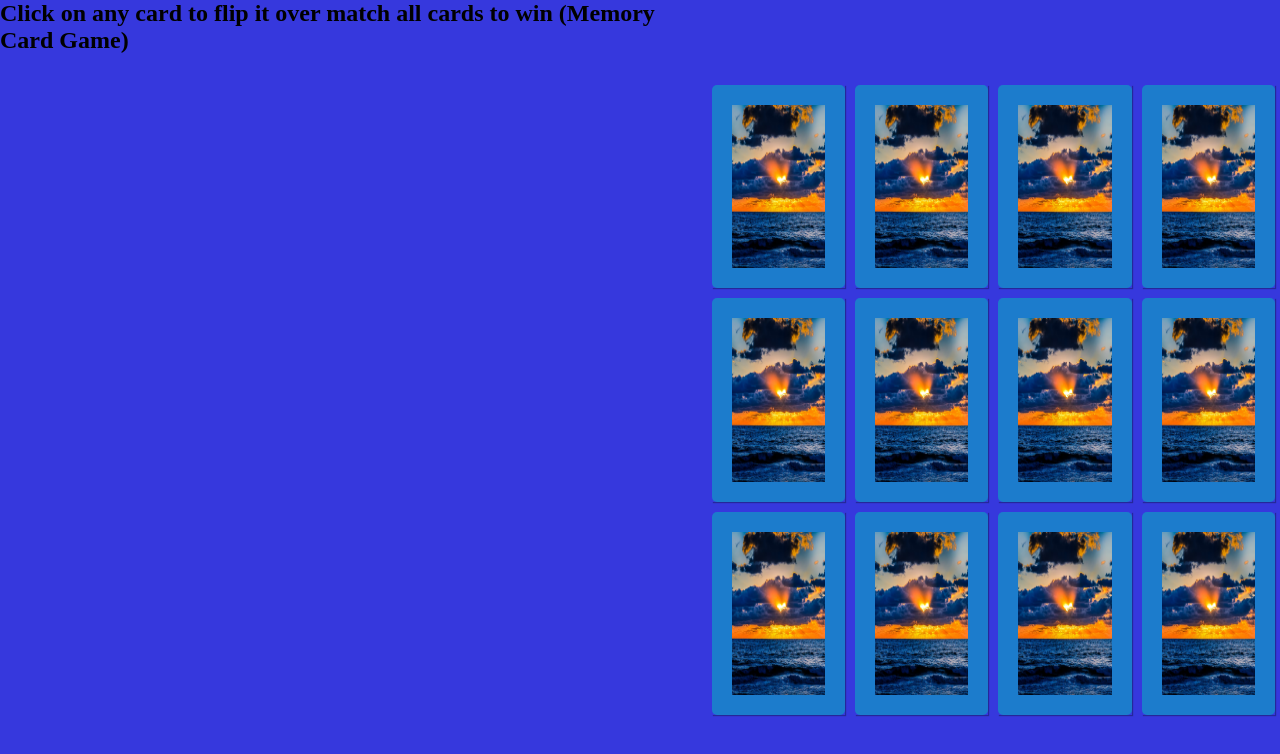
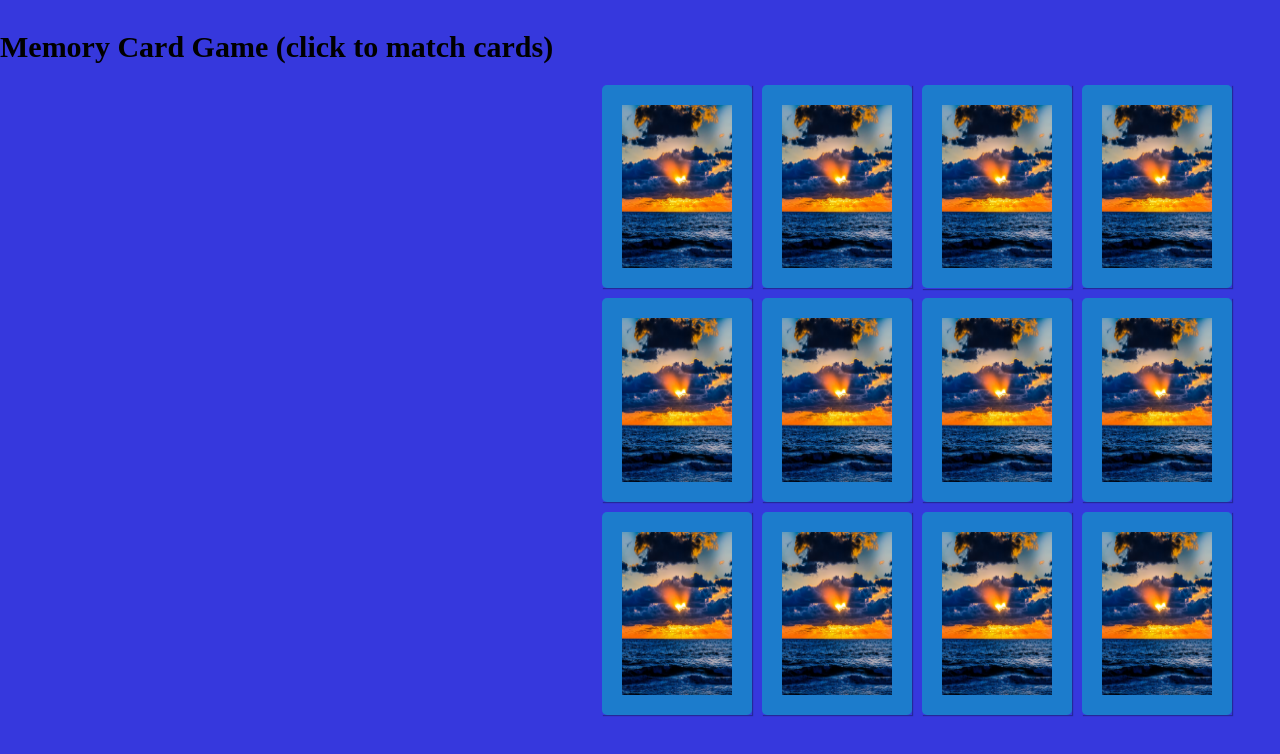
Before and after one commit to Elka1214/milestoneproject, a plain HTML site: page index.html in a window 1280 px wide. Drawn offline with Linux system fonts and the light colour scheme.

Commit message:
instructions added

```diff
--- a/index.html
+++ b/index.html
@@ -4,9 +4,7 @@
     <meta charset="utf-8" />
     <title>Memory Card Game</title>
     <link rel="stylesheet" type="text/css" href="style.css" />
-    <script src="index.js"></script>
-    <h1></h1>
-    <h2>Click on any card to flip it over match all cards to win (Memory Card Game)</h2>
+    <h1>Memory Card Game (click to match cards)</h1>
 
   </head>
   <body>
@@ -61,7 +59,6 @@
         <img class="back-face" src="assets/data/images/background.png" alt="back-face" />
       </div>
 
-
-
+    <script src="index.js"></script>
   </body>
 </html>
```
